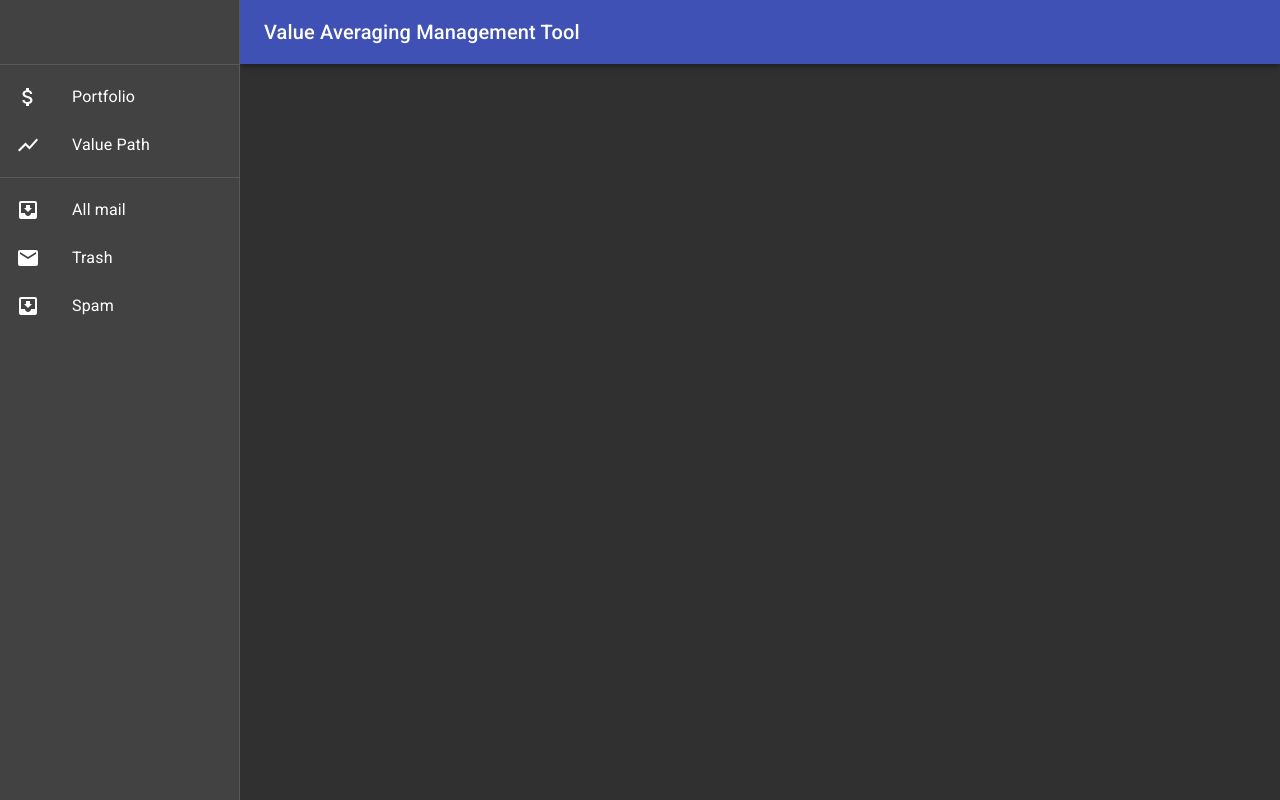
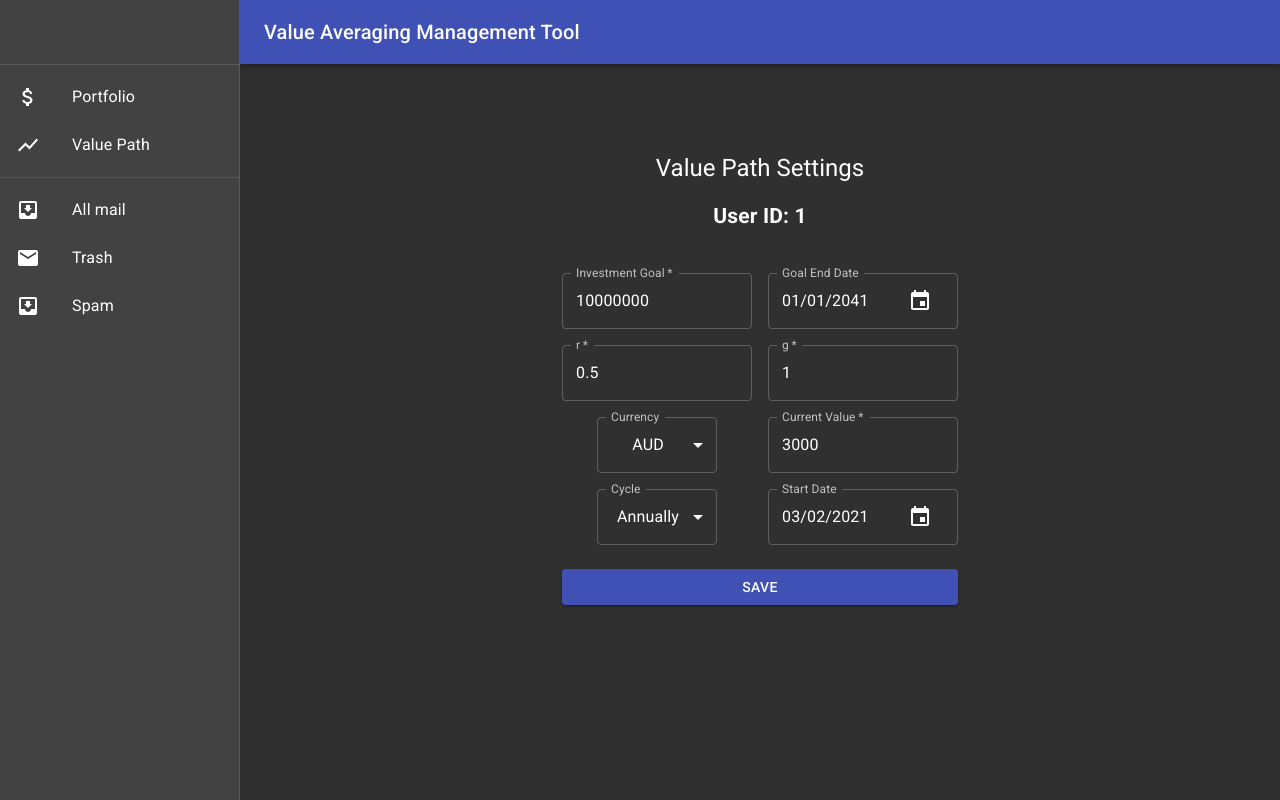
Before and after one commit to cjbeattie/ValueAveragingFinancialTool, a React (Create React App) app in the folder client/: page /1/valuepath in a window 1280 px wide. Built offline with nearby package versions, Linux system fonts and the light colour scheme.

Commit message:
Saving value path will add user ID to URL and react routes now respond to this.

```diff
--- a/client/src/components/Portfolio.js
+++ b/client/src/components/Portfolio.js
@@ -2,6 +2,8 @@ import React from 'react';
 import EnhancedTable from './EnhancedTable'
 import AddToPortfolioButton from './AddToPortfolioButton'
 import axios from "axios";
+import { useParams } from 'react-router-dom'
+
 
 
 const Portfolio = () => {
@@ -10,6 +12,9 @@ const Portfolio = () => {
             heldStocks: []
         }
     );
+
+    let { windowUserID } = useParams();
+
 
     const handleAddNew = (dialogText) => {
         console.log(dialogText);
@@ -28,8 +33,10 @@ const Portfolio = () => {
     return (
         <>
             <h1>Portfolio</h1>
+            { windowUserID ? <h2>User ID: {windowUserID}</h2> : <h2>No user</h2>}
             <AddToPortfolioButton handleAddNew={handleAddNew} />
             <EnhancedTable />
+
         </>
     )
 }
--- a/client/src/components/ResponsiveDrawer.js
+++ b/client/src/components/ResponsiveDrawer.js
@@ -80,10 +80,33 @@ function ResponsiveDrawer(props) {
     const classes = useStyles();
     const theme = useTheme();
     const [mobileOpen, setMobileOpen] = React.useState(false);
+    const [user, setUser] = React.useState(null);
 
     const handleDrawerToggle = () => {
         setMobileOpen(!mobileOpen);
     };
+
+    const updateUserState = (user) => {
+        setUser(user);
+    }
+
+    let myListItems;
+    if (user) {
+        const portfolioLink = `/${user._id}/portfolio`;
+        const valuepathLink = `/${user._id}/valuepath`;
+
+        myListItems =
+            <>
+                <ListItemLink to={portfolioLink} primary="Portfolio" icon={<AttachMoneyIcon />} />
+                <ListItemLink to={valuepathLink} primary="Value Path" icon={<ShowChartIcon />} />
+            </>;
+    } else {
+        myListItems =
+            <>
+                <ListItemLink to="/portfolio" primary="Portfolio" icon={<AttachMoneyIcon />} />
+                <ListItemLink to="/valuepath" primary="Value Path" icon={<ShowChartIcon />} />
+            </>;
+    }
 
     const drawer = (
         <div>
@@ -106,8 +129,10 @@ function ResponsiveDrawer(props) {
                     <ListItemIcon><ShowChartIcon /></ListItemIcon>
                     <ListItemText primary="Value Path Settings" />
                 </ListItem> */}
-                <ListItemLink to="/portfolio" primary="Portfolio" icon={<AttachMoneyIcon />} />
-                <ListItemLink to="/valuepath" primary="Value Path" icon={<ShowChartIcon />} />
+
+                {/* <ListItemLink to="/portfolio" primary="Portfolio" icon={<AttachMoneyIcon />} />
+                <ListItemLink to="/valuepath" primary="Value Path" icon={<ShowChartIcon />} /> */}
+                {myListItems}
             </List>
             <Divider />
             <List>
@@ -200,8 +225,12 @@ function ResponsiveDrawer(props) {
                 </Typography> */}
                 <Switch>
                     <Route exact path="/"><Portfolio /></Route>
-                    <Route path="/valuepath"><ValuePath /></Route>
-                    <Route path="/portfolio"><Portfolio /></Route>
+                    <Route path="/valuepath"><ValuePath updateUserState={updateUserState} /></Route>
+                    <Route path="/portfolio"><Portfolio updateUserState={updateUserState} /></Route>
+                    {/* <Route path="/valuepath/:windowUserID"><ValuePath /></Route>
+                    <Route path="/portfolio/:windowUserID"><Portfolio /></Route> */}
+                    <Route path="/:windowUserID/valuepath"><ValuePath /></Route>
+                    <Route path="/:windowUserID/portfolio"><Portfolio /></Route>
                 </Switch>
             </main>
         </div>
--- a/client/src/components/ValuePath.js
+++ b/client/src/components/ValuePath.js
@@ -34,6 +34,9 @@ import {
     KeyboardDatePicker,
 } from '@material-ui/pickers';
 import axios from "axios";
+import { useParams } from 'react-router-dom'
+import { useHistory } from "react-router-dom";
+
 
 
 const useStyles = makeStyles((theme) => ({
@@ -60,21 +63,27 @@ const useStyles = makeStyles((theme) => ({
     },
 }));
 
-export default function ValuePath() {
+export default function ValuePath(props) {
     const classes = useStyles();
 
     const [created, setCreated] = React.useState(false);
     const [formData, setFormData] = React.useState({
-        investmentGoal: "",
-        endDate: new Date(),
+        investmentGoal: 10000000,
+        endDate: new Date('January 1, 2041 00:00:00'),
         startDate: new Date(),
-        cycle: "",
-        r: "",
-        g: "",
-        currency: "",
+        cycle: "Annually",
+        r: 0.5,
+        g: 1,
+        currency: "AUD",
+        currentValue: 3000
     });
-    const [currentValuePathID, setCurrentValuePathID] = React.useState(null);
-    const [currentUser, setCurrentUser] = React.useState(null);
+    // const [currentUser, setCurrentUser] = React.useState(null);
+
+    let { windowUserID } = useParams();
+    console.log("windowUserID: ", windowUserID);
+
+    let history = useHistory();
+
 
     const handleSubmit = (e) => {
         e.preventDefault();
@@ -84,26 +93,29 @@ export default function ValuePath() {
             valuePaths: [],
         }
 
-        // Check if no user
-        if (window.location.pathname === "/valuepath") {
+        // Check if no user  // OLD: window.location.pathname === "/valuepath"
+        if (!windowUserID) {
             // Create the user
             axios
                 .post("/api/user", blankUser)
                 .then((userRes) => {
                     console.log("Response to user creation", userRes);
-                    setCurrentUser({
-                        ...currentUser,
-                        _id: userRes.data._id,
-                    })
-                    window.location.pathname = `valuepath/${userRes.data._id}`
+                    // setCurrentUser({
+                    //     ...currentUser,
+                    //     _id: userRes.data._id,
+                    // })
+
+                    // window.location.pathname = `valuepath/${userRes.data._id}`
                     // window.location.href = `${window.location.hostname}/${userRes.data._id}` // Production?
+                    // history.push(`/${userRes.data._id}/valuepath`);
+                    // history.push(`/valuepath/${userRes.data._id}`);
+
 
                     // Create the value path
                     axios
                         .post("/api/valuePath", formData)
                         .then((valuePathRes) => {
                             console.log("Response to value path creation", valuePathRes);
-                            setCurrentValuePathID(valuePathRes.data._id)
 
                             // let newListID = res.data._id;
                             // let tempLists = user.lists;
@@ -126,6 +138,8 @@ export default function ValuePath() {
                                 .then((res) => {
                                     console.log("Response to adding value path to user", res);
                                     setCreated(true);
+                                    history.push(`/${userRes.data._id}/valuepath`);
+                                    props.updateUserState(tempUser);
                                 })
                                 .catch((error) => {
                                     console.log("Error to adding value path to user", error);
@@ -139,7 +153,7 @@ export default function ValuePath() {
                     console.log("Error to user creation", error);
                 });
         } else {
-            console.log("yay it detected that a user already exists!")
+            console.log("yay it detected that a user already exists! The windowUserID is ", windowUserID)
         }
 
         // // Old - add value path directly without user
@@ -166,6 +180,7 @@ export default function ValuePath() {
                 <Typography component="h1" variant="h5">
                     Value Path Settings
                 </Typography>
+                {windowUserID ? <h2>User ID: {windowUserID}</h2> : <h2>No user</h2>}
                 <form className={classes.form} noValidate>
                     <Grid container spacing={2}>
                         <Grid item xs={12} sm={6}>
@@ -177,7 +192,7 @@ export default function ValuePath() {
                                 fullWidth
                                 id="investmentGoal"
                                 label="Investment Goal"
-                                autoFocus
+                                // autoFocus
                                 value={formData.investmentGoal}
                                 onChange={(e) =>
                                     setFormData((state) => ({
@@ -222,8 +237,8 @@ export default function ValuePath() {
                                 fullWidth
                                 id="r"
                                 label="r"
-                                autoFocus
-                                value={formData.rl}
+                                // autoFocus
+                                value={formData.r}
                                 onChange={(e) =>
                                     setFormData((state) => ({
                                         ...state,
@@ -242,7 +257,7 @@ export default function ValuePath() {
                                 fullWidth
                                 id="g"
                                 label="g"
-                                autoFocus
+                                // autoFocus
                                 value={formData.g}
                                 onChange={(e) =>
                                     setFormData((state) => ({
@@ -289,7 +304,7 @@ export default function ValuePath() {
                                 fullWidth
                                 id="currentValue"
                                 label="Current Value"
-                                autoFocus
+                                // autoFocus
                                 value={formData.currentValue}
                                 onChange={(e) =>
                                     setFormData((state) => ({
```
